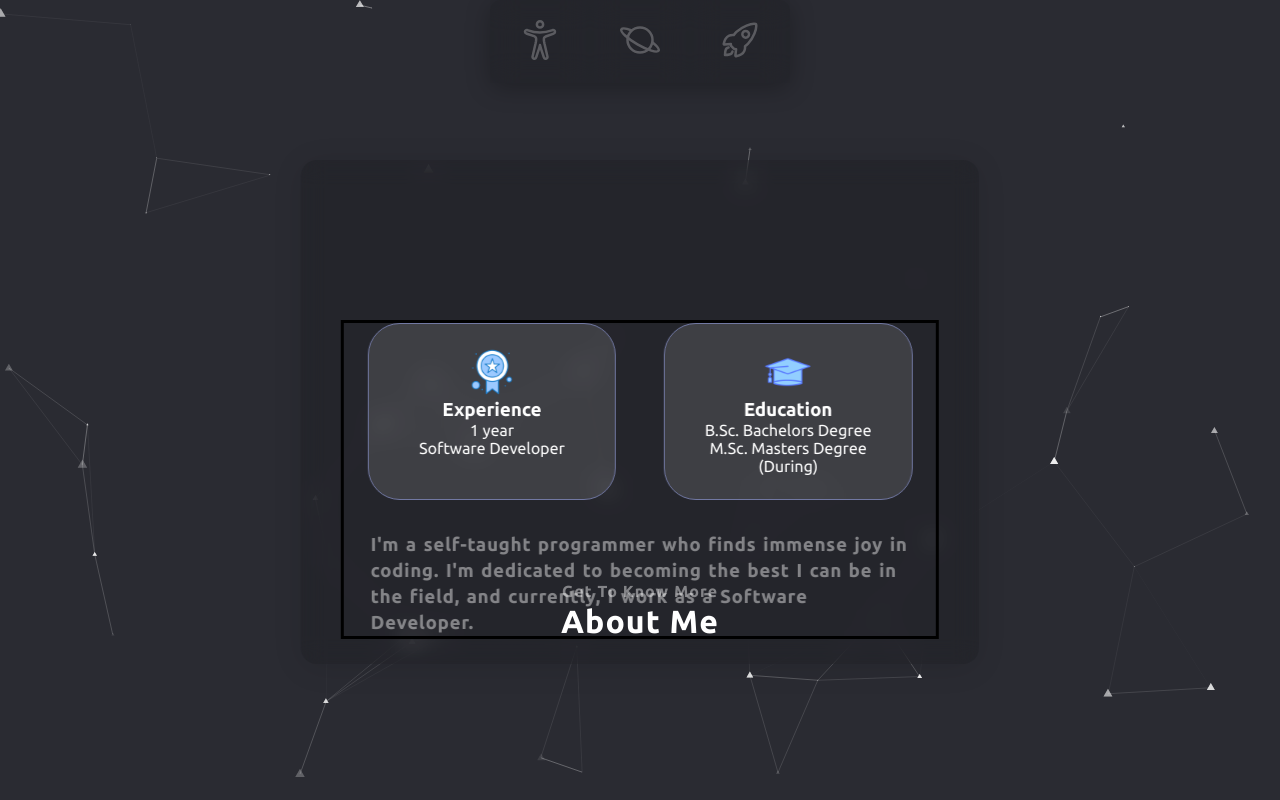
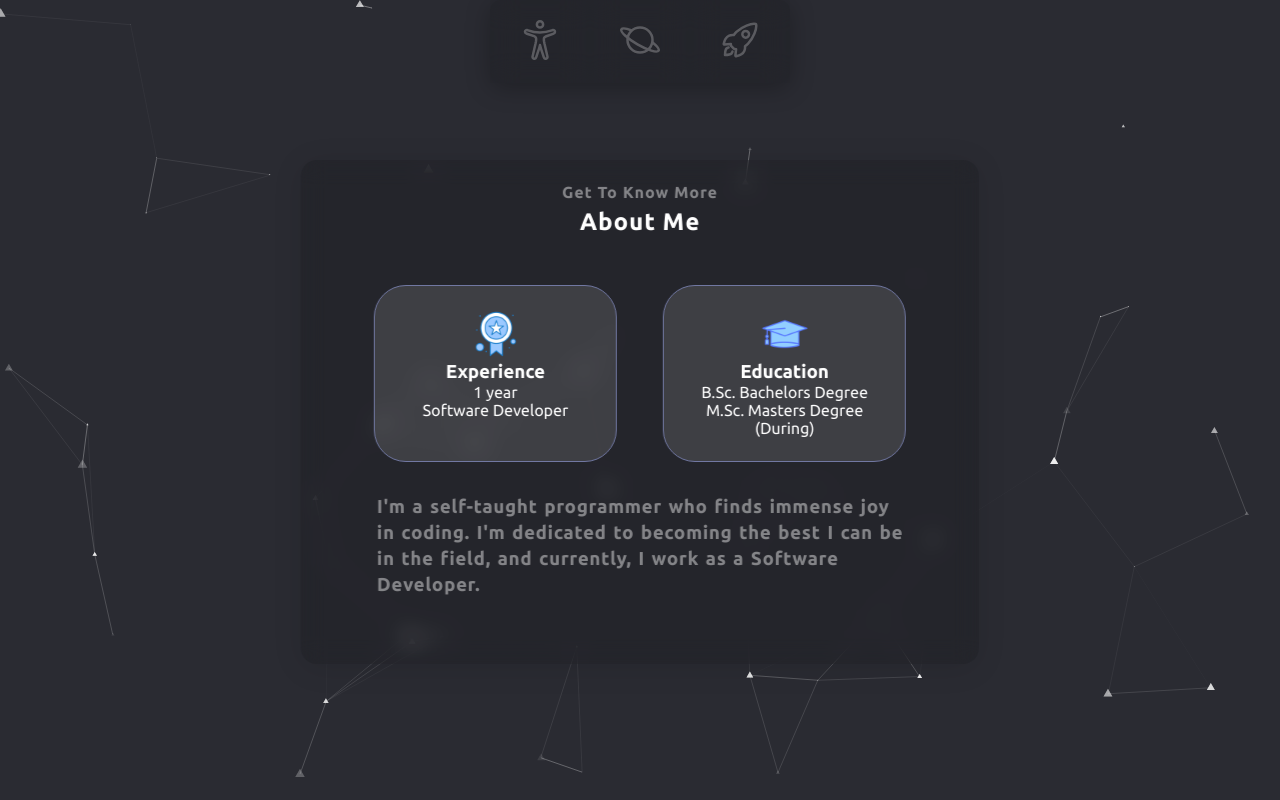
Before and after one commit to MyNameIsNotMateusz/Personal-Homepage-new, a plain HTML site: page about.html in a window 1280 px wide. Drawn offline with nearby package versions, Linux system fonts and the light colour scheme.

Commit message:
I really finished second page

```diff
--- a/about.html
+++ b/about.html
@@ -9,10 +9,6 @@
 </head>
 
 <body>
-    <header>
-      <h4>Get To Know More</h4>
-        <h1>About Me</h1>
-    </header>
   <div id="background">
     <div class="navigation">
       <ul>
@@ -24,29 +20,26 @@
     </div>
     <div class="container">
       <section id="about">
+        <header>
+          <h4>Get To Know More</h4>
+          <h1>About Me</h1>
+        </header>
         <div class="about-containers">
           <div class="details-container experience">
-                        <img
-                          src="./images/badge.png"
-                          alt="Experience icon"
-                          class="icon"
-                        />
+            <img src="./images/badge.png" alt="Experience icon" class="icon" />
             <h3>Experience</h3>
             <p>1 year<br />Software Developer</p>
           </div>
           <div class="details-container">
-                        <img
-                          src="./images/graduation-cap.png"
-                          alt="Education icon"
-                          class="icon"
-                        />
+            <img src="./images/graduation-cap.png" alt="Education icon" class="icon" />
             <h3>Education</h3>
             <p>B.Sc. Bachelors Degree<br />M.Sc. Masters Degree (During)</p>
           </div>
         </div>
         <div class="text-container">
           <h3>
-                        I'm a self-taught programmer who finds immense joy in coding. I'm dedicated to becoming the best I can be in the field, and currently, I work as a Software Developer.
+            I'm a self-taught programmer who finds immense joy in coding. I'm dedicated to becoming the best I can be in
+            the field, and currently, I work as a Software Developer.
           </h3>
         </div>
       </section>
--- a/styles/about.css
+++ b/styles/about.css
@@ -16,11 +16,6 @@ body {
 /*HEADER*/
 
 header {
-    position: fixed;
-    top: 72vh;
-    left: 50%;
-    transform: translateX(-50%);
-    z-index: 2;
     letter-spacing: 1px;
     line-height: 30px;
     text-align: center;
@@ -129,9 +124,9 @@ ul li:nth-child(3).active ~ #marker::before {
 	backdrop-filter: blur(11.6px);
 	-webkit-backdrop-filter: blur(11.6px);
     display: flex;
-    align-items: start;
+    align-items: center;
     justify-content: center;
-    padding: 160px 40px;
+    padding: 50px 50px 100px 50px;
 }
 
 /* ABOUT SECTION */
@@ -140,7 +135,6 @@ ul li:nth-child(3).active ~ #marker::before {
     flex-direction: column;
     justify-content: center;
     align-items: center;
-    border: solid;
 }
 
 .about-containers {
@@ -149,6 +143,7 @@ ul li:nth-child(3).active ~ #marker::before {
     justify-content: space-around;
     width: 100%;
     margin-bottom: 2em;
+    margin-top: 3em;
 }
 
 .icon {
@@ -200,20 +195,7 @@ ul li:nth-child(3).active ~ #marker::before {
     .details-container {
         width: 90%;
     }
-
-    header h1 {
-        position:absolute;
-        top: 95vh;
-    }
   }
-
-  @media screen and (max-width: 400px) {
-    header h1 {
-        top: 108vh;
-        text-align: center;
-    }
-  }
-
 
   @media screen and (max-width: 320px) {
     .container{
```
Lines whose indentation alone changed are shown as unchanged.
